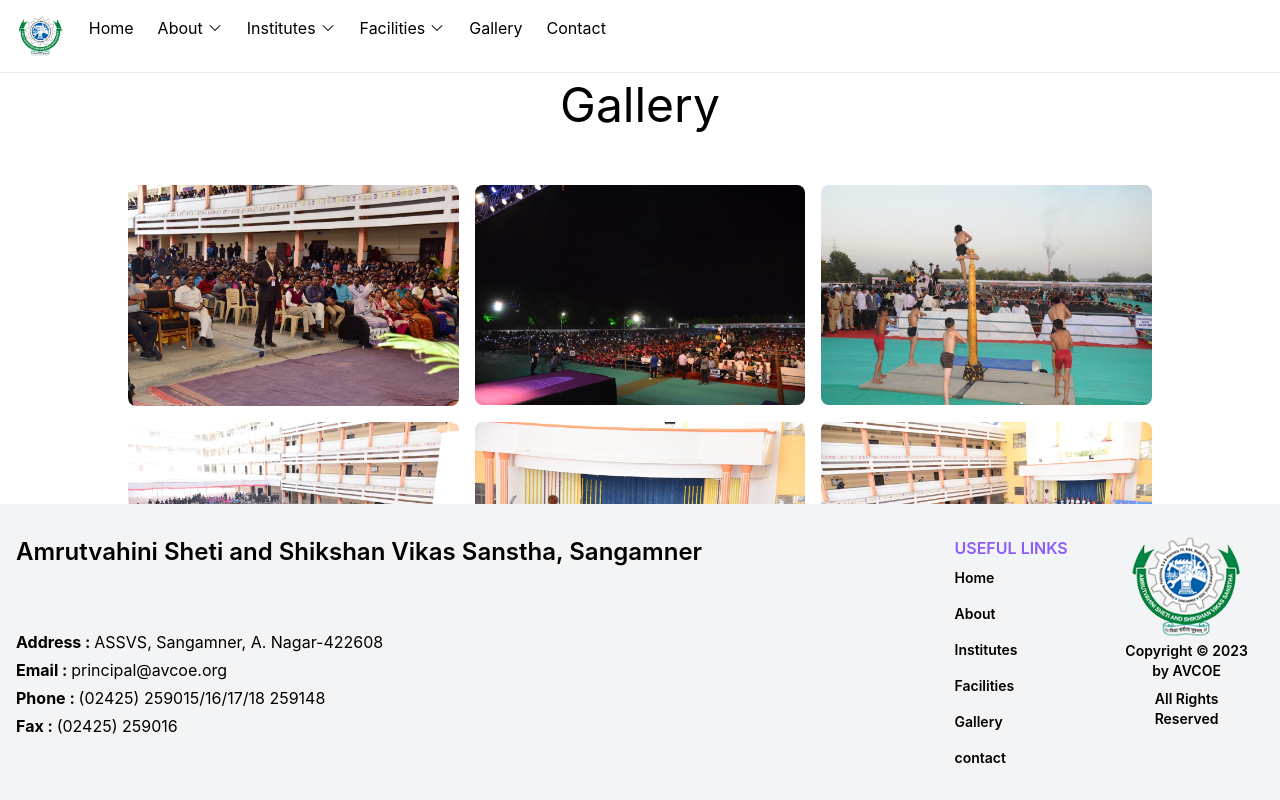
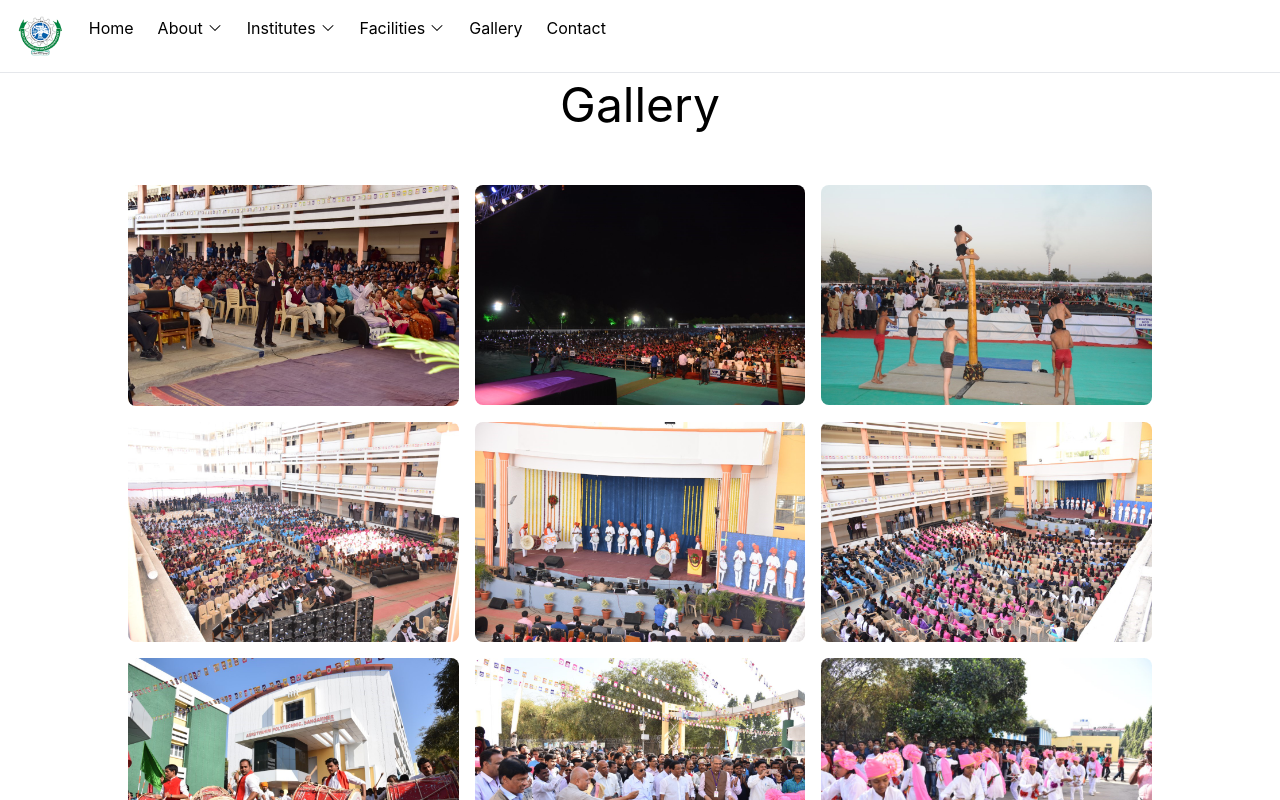
Before and after one commit to rdj68/sanstha-website, a React (Create React App) app: page /gallery in a window 1280 px wide. Shown: the top 800 px of the page. Built offline with nearby package versions, Linux system fonts and the light colour scheme; what tw-elements would draw is missing.

Commit message:
Footer added, added a parent div in app.js so that footer is always at botttom

```diff
--- a/src/components/Contact/Contact.js
+++ b/src/components/Contact/Contact.js
@@ -7,13 +7,14 @@ import {
 export const Contact = () => {
   return (
     <>
-      <div className="flex flex-col sm:flex-row">
+      <div className="flex flex-col sm:flex-row mb-3">
+        <div className="flex flex-wrap sm:w-1/3 bg-gray-100 px-5 py-5 sm:pt-20">
+          <ContactUs />
+        </div>
         <div className="flex flex-wrap sm:w-1/3 px-5 pb-5 sm:pt-20">
           <ContactDetails />
         </div>
-        <div className="flex flex-wrap sm:w-1/3 bg-gray-100 px-5 py-5 sm:pt-20">
-          <ContactUs />
-        </div>
+
         <div className="flex flex-wrap sm:w-1/3">
           <Map />
         </div>
--- a/src/components/Gallery/Gallery.js
+++ b/src/components/Gallery/Gallery.js
@@ -4,7 +4,7 @@ const Gallery = () => {
   return (
     <>
       <h1 className="text-5xl text-bold text-center mb-2 sm:mt-2">Gallery</h1>
-      <section className="overflow-auto text-neutral-700">
+      <section className="text-neutral-700">
         <div class="container mx-auto px-5 py-2 lg:px-32 lg:pt-12">
           <div class="-m-1 flex flex-wrap md:-m-2">
             <Images />
```
